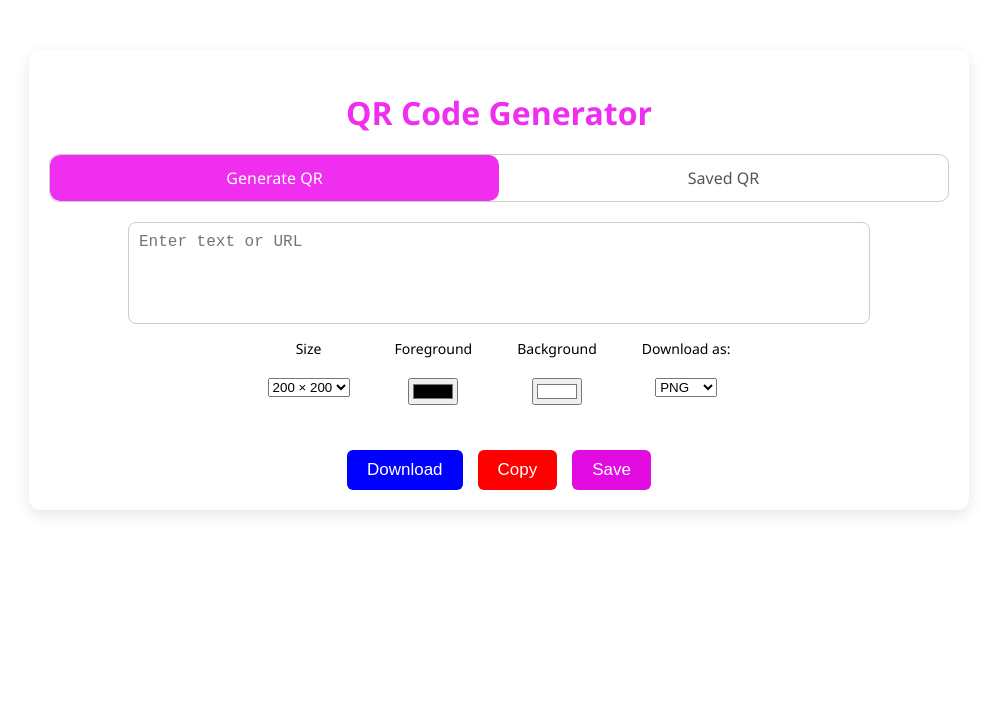
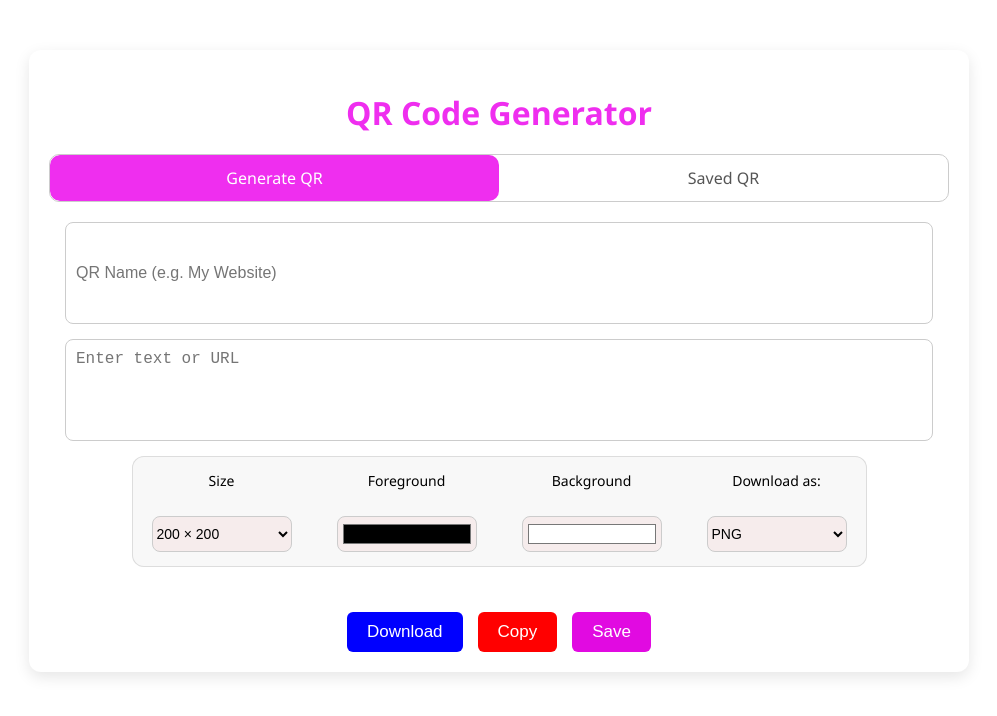
Before and after one commit to Mesandu2007/Smart-QR, a React (Vite) app in the folder QR/: page / in a window 1280 px wide. Shown: the top 716 px of the page, without its empty margins (141-1138 px from the left). Built offline with nearby package versions, Linux system fonts and the light colour scheme.

Commit message:
Added input field for name

```diff
--- a/QR/src/App.css
+++ b/QR/src/App.css
@@ -72,7 +72,7 @@
 }
 
 .qr-textarea {
-  width: 80%;
+  width: 94%;
   height: 80px;
   padding: 10px;
   font-size: 16px;
@@ -146,3 +146,40 @@
 .bt3:hover{
     transform: scale(1.05);
 }
+.options select,
+.options input[type="color"] {
+  margin-top: 6px;
+  height: 36px;
+  width: 140px;
+  border-radius: 8px;
+  border: 1px solid #ccc;
+  font-size: 14px;
+  cursor: pointer;
+  background: rgb(246, 236, 236);
+  transition: all 0.25s ease;
+}
+
+
+.options input[type="color"] {
+  padding: 3px;
+}
+
+
+.options select:hover,
+.options input[type="color"]:hover {
+  border-color: rgb(239,46,239);
+}
+
+.options select:focus,
+.options input[type="color"]:focus {
+  outline: none;
+  border-color: rgb(239,46,239);
+  box-shadow: 0 0 0 2px rgba(239,46,239,0.25);
+}
+
+.options {
+  background: #f8f8f8;
+  padding: 15px 20px;
+  border-radius: 12px;
+  box-shadow: inset 0 0 0 1px #ddd;
+}
--- a/QR/src/Components/GenerateQR.jsx
+++ b/QR/src/Components/GenerateQR.jsx
@@ -5,6 +5,7 @@ export default function GenerateQR() {
   const [qrData, setQrData] = useState("");
   const [savedQrs, setSavedQrs] = useState([]);
   const[fileType,setFileType]=useState("png");
+  const[qrName,setQrName]=useState("");
 
   const [options, setOptions] = useState({
     size: 200,
@@ -48,6 +49,14 @@ export default function GenerateQR() {
 
   return (
     <div className="qr-form">
+      <input
+        type="text"
+        placeholder="QR Name (e.g. My Website)"
+        value={qrName}
+        onChange={(e)=>setQrName(e.target.value)}
+        className="qr-textarea"
+      />
+
       <textarea
         className="qr-textarea"
         placeholder="Enter text or URL"
```
